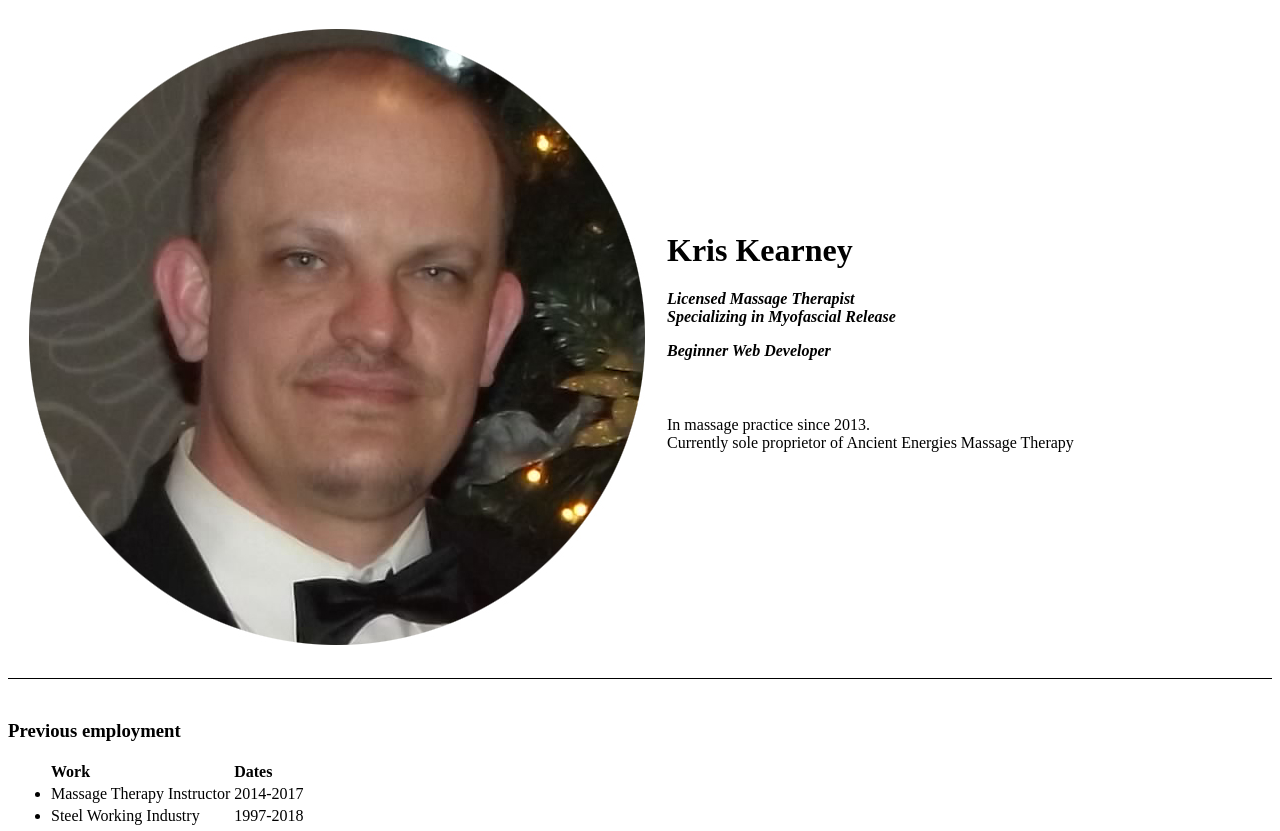
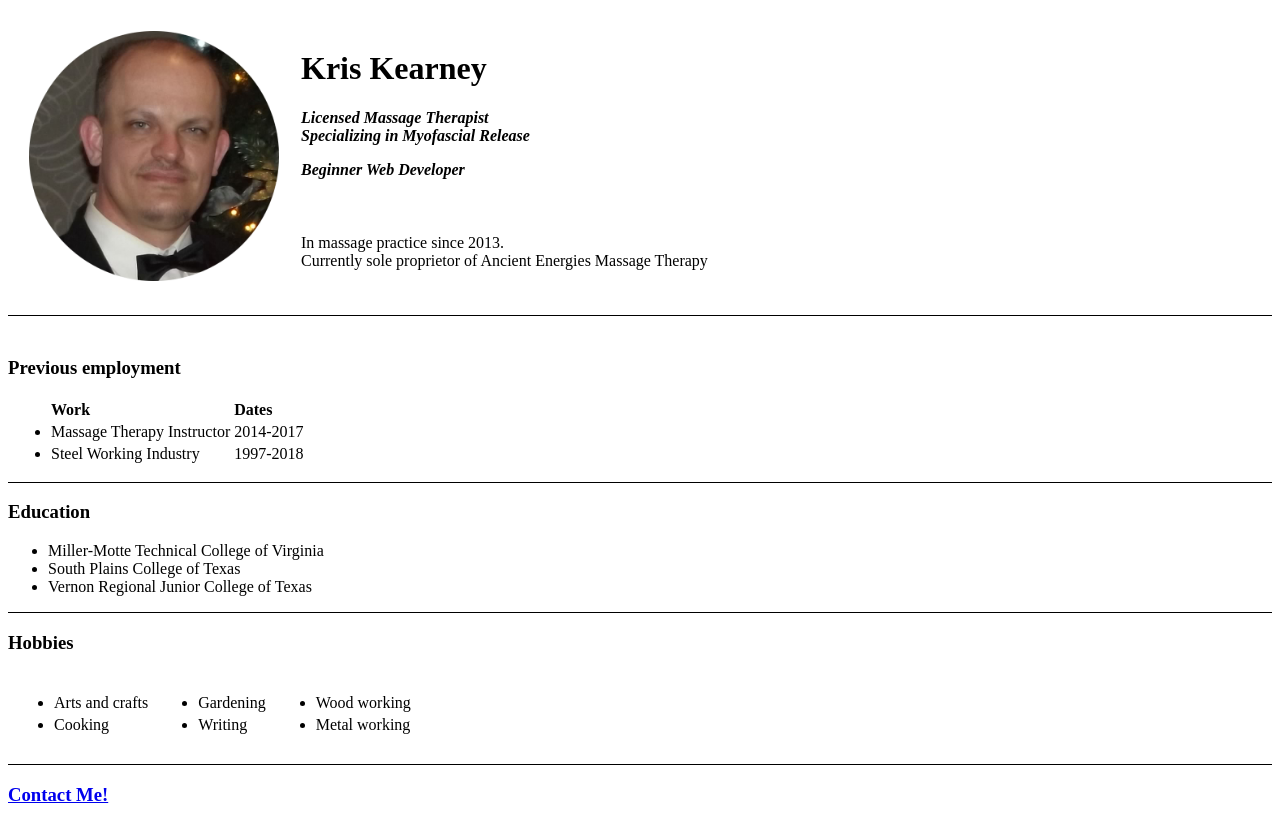
Before and after one commit to KKearney76/cv, a plain HTML site: page index.html in a window 1280 px wide. Shown: the top 831 px of the page. Drawn offline with Linux system fonts and the light colour scheme.

Commit message:
Update index.html

```diff
--- a/index.html
+++ b/index.html
@@ -9,7 +9,7 @@
 <body>
   <table cellspacing="20">
     <tr>
-      <td> <img src="Images\profile pic2small.jpg" alt="profile pic"></td>
+      <td> <img src="Images\profile pic2small.jpg" alt="profile pic" height="250" width="250" ></td>
       <td>
         <h1>Kris Kearney</h1>
         <h4>
```
